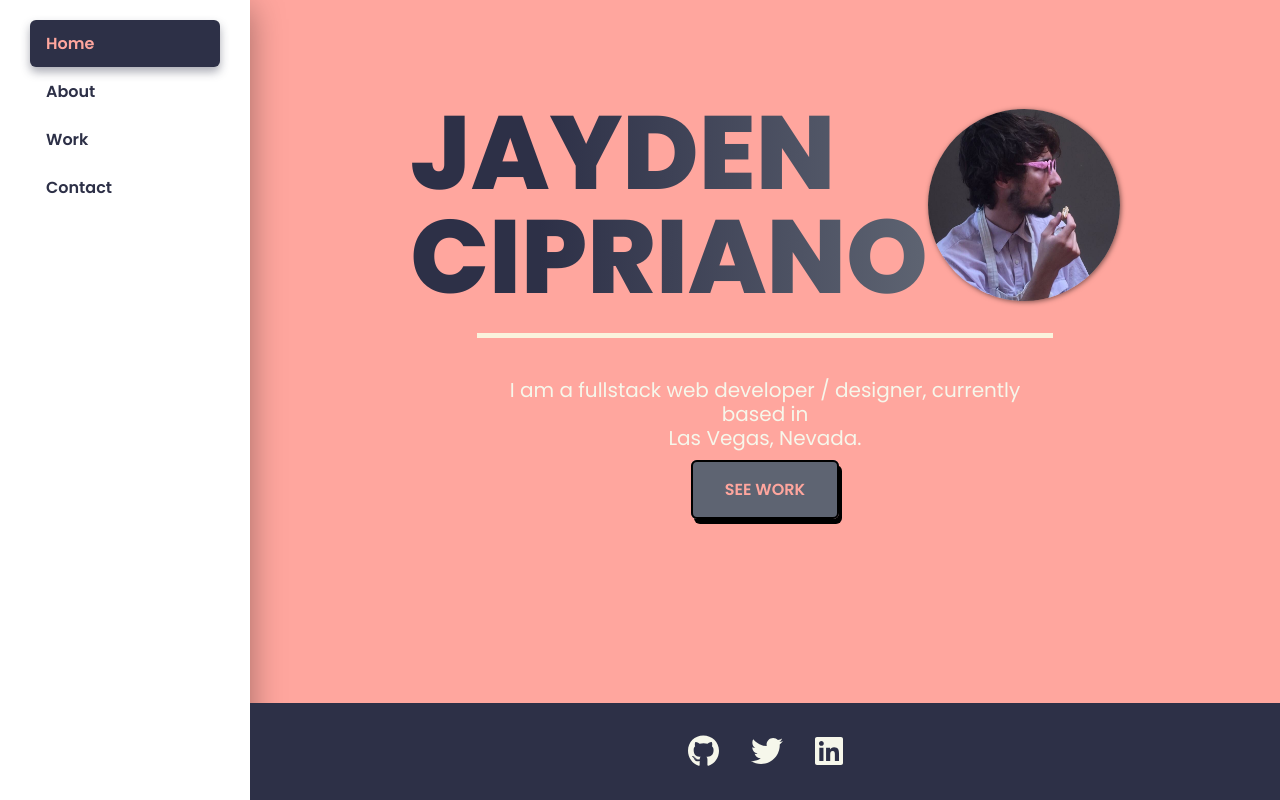
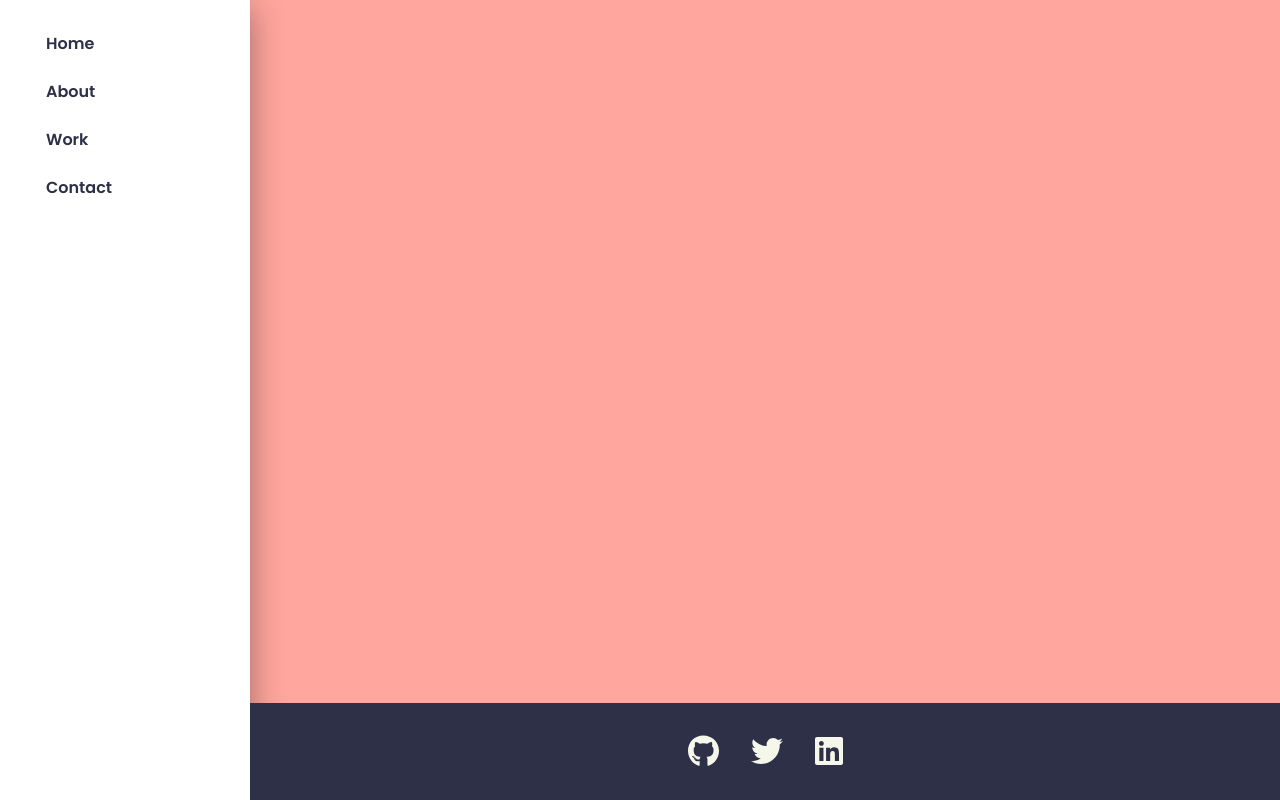
Before and after one commit to cjacqo/cf-portfolio, a React (Vite) app: page / in a window 1280 px wide. Built offline with nearby package versions, Linux system fonts and the light colour scheme.

Commit message:
Update links to have a base of /cf-portfolio/

```diff
--- a/src/components/navbar/Navbar.jsx
+++ b/src/components/navbar/Navbar.jsx
@@ -1,22 +1,23 @@
 import './styles.scss'
 import PropTypes from 'prop-types'
-import { useContext, useEffect, useRef, useState } from 'react'
+import { useEffect, useRef, useState } from 'react'
 import { Link, useLocation, useNavigate } from 'react-router-dom'
 import { FontAwesomeIcon } from '@fortawesome/react-fontawesome'
 import { faBars, faXmark } from '@fortawesome/free-solid-svg-icons'
 
 const NavItem = ({ title, currentPage, setPage }) => {
   const linkTitle = title.replace(/^\w/, (c) => c.toUpperCase())
-  const linkTo = `/${title === 'home' ? '' : title}`
+  const linkTo = `/cf-portfolio/${title === 'home' ? '' : title}`
 
   const handleClick = () => {
     const page = title === 'home' ? '/' : '/' + title
     setPage(page)
+    console.log(linkTo)
   }
 
   return (
     <Link
-      className={`nav-item ${currentPage === '/' && title === 'home' ? 'activePage' : currentPage === '/' + title ? 'activePage' : ''}`}
+      className={`nav-item ${currentPage === '/cf-portfolio/' && title === 'home' ? 'activePage' : currentPage === '/cf-portfolio/' + title ? 'activePage' : ''}`}
       to={linkTo}
       onClick={handleClick}
       role='menuitem'>
--- a/src/views/home-view/HomeView.jsx
+++ b/src/views/home-view/HomeView.jsx
@@ -16,7 +16,7 @@ const HomeView = () => {
           {/* <p>Fullstack Web Developer<br /><span className='slash'>/</span><br />Designer</p> */}
         </div>
         <div className='section__content-wrapper'>
-          <a className='work-button' href='/work'>See Work</a>
+          <a className='work-button' href='/cf-portfolio/work'>See Work</a>
         </div>
       </div>
     </PageContainer>
--- a/src/views/main-view/MainView.jsx
+++ b/src/views/main-view/MainView.jsx
@@ -14,10 +14,10 @@ const MainView = () => {
       <AppContainer>
         <Navbar />
         <Routes>
-          <Route path='/' element={<HomeView />} />
-          <Route path='/about' element={<AboutView />} />
-          <Route path='/work' element={<WorkView />} />
-          <Route path='/contact' element={<ContactView />} />
+          <Route path='/cf-portfolio' element={<HomeView />} />
+          <Route path='/cf-portfolio/about' element={<AboutView />} />
+          <Route path='/cf-portfolio/work' element={<WorkView />} />
+          <Route path='/cf-portfolio/contact' element={<ContactView />} />
         </Routes>
         <Footer />
       </AppContainer>
```
